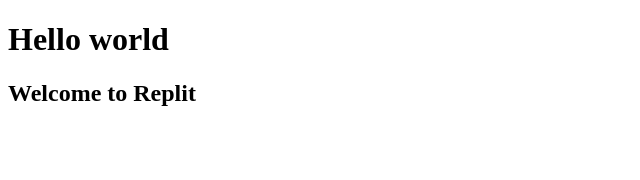
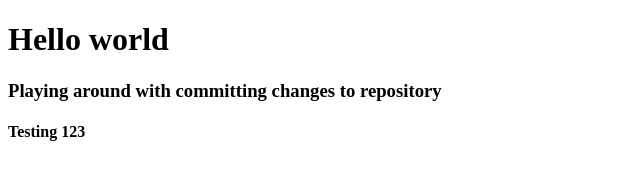
Before and after one commit to newjack2000/TestingWithIvyTechAccount, a plain HTML site: page index.html in a window 1280 px wide. Shown: the whole page, without its empty margins (0-640 px from the left). Drawn offline with Linux system fonts and the light colour scheme.

Commit message:
Added text to h3 - rb

```diff
--- a/index.html
+++ b/index.html
@@ -10,7 +10,8 @@
 
 <body>
   <h1>Hello world</h1>
-  <h2>Welcome to Replit</h2>
+  <h3>Playing around with committing changes to repository</h3>
+  <h4>Testing 123</h4>
   <script src="script.js"></script>
 
   <!--
```
